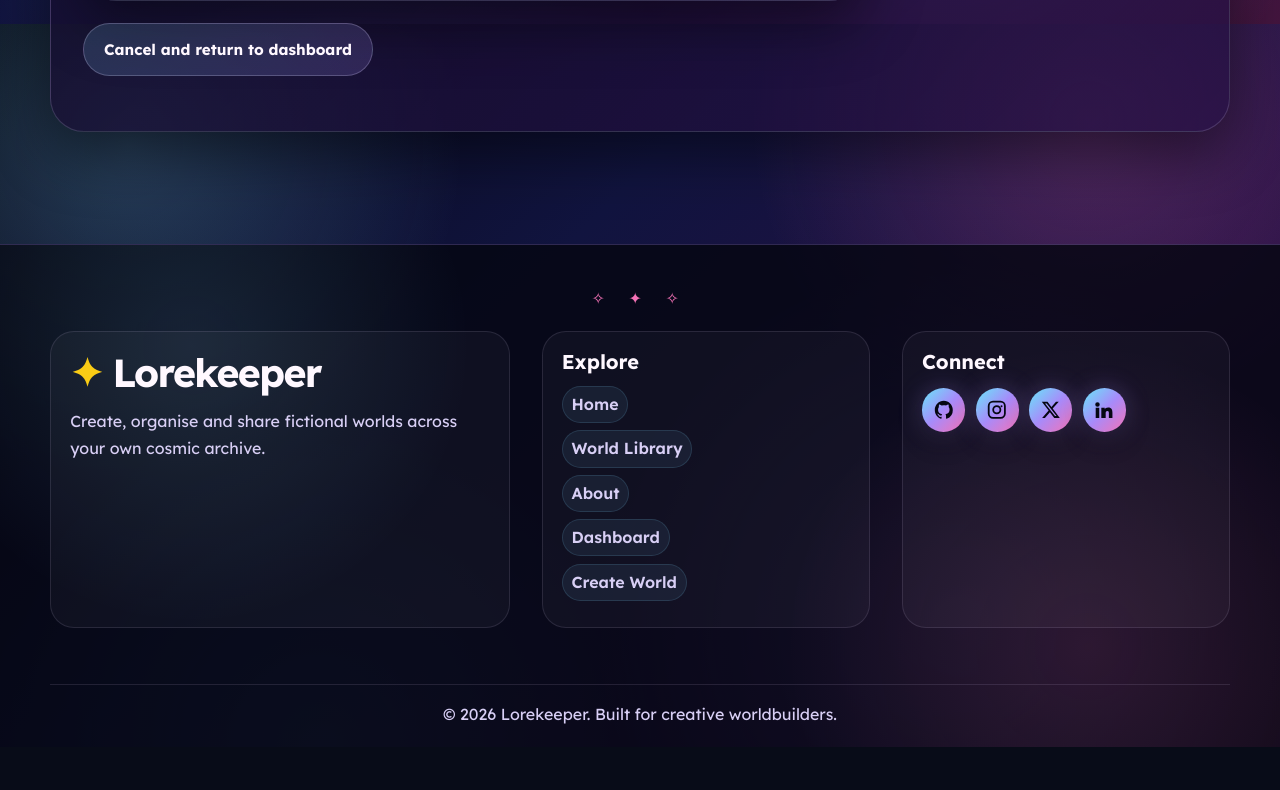
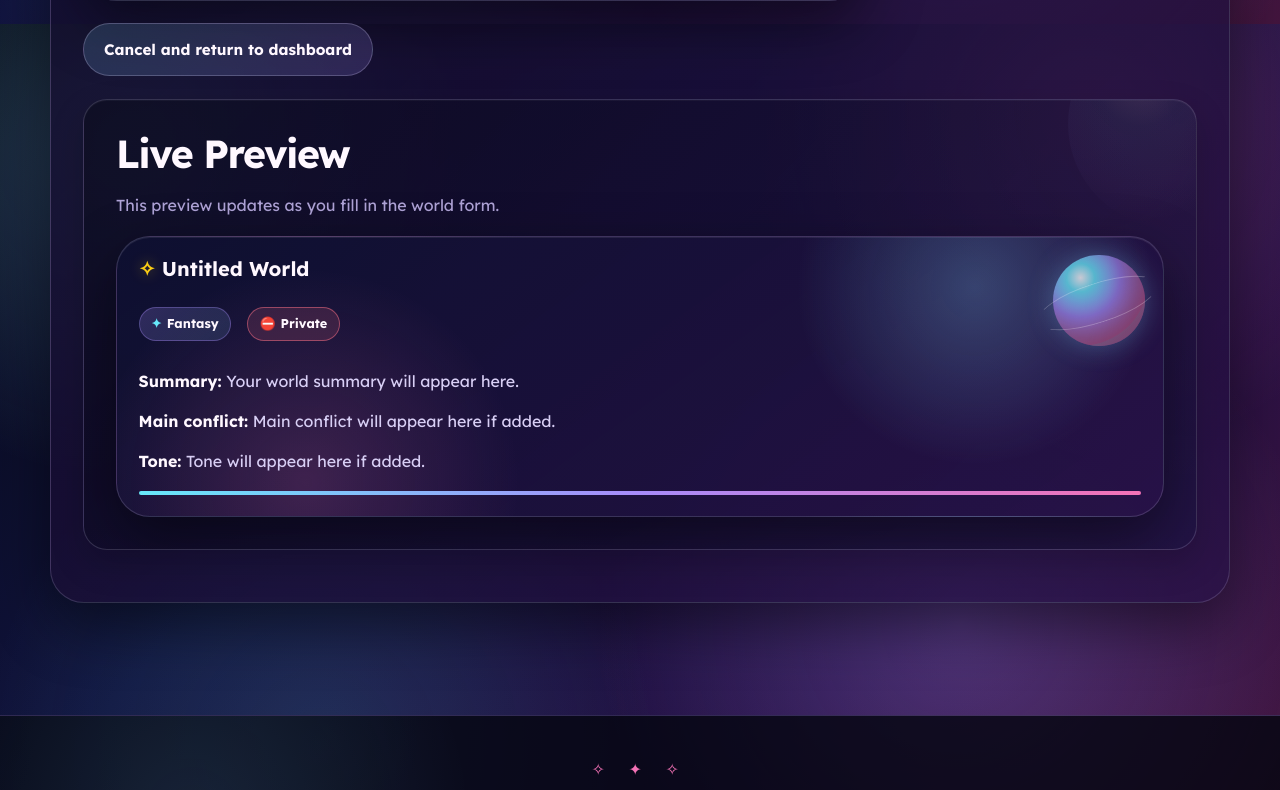
Before and after one commit to CtrlAltKismet/lorekeeper, a Django app: page /worlds/create/ in a window 1280 px wide. Shown: the part 1576-2366 px from the top of the page. Before the commit the page ends 2323 px from the top, so only its background shows below. Run offline with Django 5.2, Linux system fonts and the light colour scheme; the visitor is signed in with stand-in values (Sample User, id 1).

Commit message:
Added live world form preview to world form

```diff
--- a/worlds/static/worlds/css/style.css
+++ b/worlds/static/worlds/css/style.css
@@ -1442,6 +1442,24 @@ th {
     }
 }
 
+/* Live world form preview */
+
+.world-preview-panel {
+    margin-top: 2rem;
+}
+
+.world-preview-card {
+    margin-top: 1rem;
+}
+
+.world-preview-card h3 {
+    margin-top: 0;
+}
+
+.world-preview-card p {
+    margin-bottom: 0.8rem;
+}
+
 /* Reduced Motion Accessibility */
 
 @media (prefers-reduced-motion: reduce) {
--- a/worlds/static/worlds/js/script.js
+++ b/worlds/static/worlds/js/script.js
@@ -1,6 +1,17 @@
-// Lorekeeper JavaScript
+// Lorekeeper frontend JavaScript
 
 document.addEventListener("DOMContentLoaded", function () {
+    initialiseCollapsibleSections();
+    initialiseWorldFormPreview();
+});
+
+
+function initialiseCollapsibleSections() {
+    /*
+     * Allows users to show and hide content sections on detail pages.
+     * This is used on world, character and lore entry detail pages.
+     */
+
     const collapsibleButtons = document.querySelectorAll(".collapsible-toggle");
 
     collapsibleButtons.forEach(function (button) {
@@ -15,6 +26,7 @@ document.addEventListener("DOMContentLoaded", function () {
             const isExpanded = button.getAttribute("aria-expanded") === "true";
 
             button.setAttribute("aria-expanded", String(!isExpanded));
+
             targetContent.classList.toggle("collapsed-section");
 
             if (isExpanded) {
@@ -24,4 +36,89 @@ document.addEventListener("DOMContentLoaded", function () {
             }
         });
     });
-});
+}
+
+
+function initialiseWorldFormPreview() {
+    /*
+     * Updates the live preview card on the create/edit world form.
+     * If the preview card is not on the current page, the function stops.
+     */
+
+    const previewCard = document.getElementById("world-preview-card");
+
+    if (!previewCard) {
+        return;
+    }
+
+    // Get the Django form fields by their automatically generated IDs.
+    const titleInput = document.getElementById("id_title");
+    const genreInput = document.getElementById("id_genre");
+    const summaryInput = document.getElementById("id_summary");
+    const conflictInput = document.getElementById("id_main_conflict");
+    const toneInput = document.getElementById("id_tone");
+    const publicInput = document.getElementById("id_is_public");
+
+    // Get the preview elements that will be updated as the user types.
+    const previewTitle = document.getElementById("preview-title");
+    const previewGenre = document.getElementById("preview-genre");
+    const previewVisibility = document.getElementById("preview-visibility");
+    const previewSummary = document.getElementById("preview-summary");
+    const previewConflict = document.getElementById("preview-conflict");
+    const previewTone = document.getElementById("preview-tone");
+
+    function updatePreview() {
+        /*
+         * Copies the current form values into the preview card.
+         * Placeholder text is shown when fields are empty.
+         */
+
+        previewTitle.textContent = titleInput.value.trim() || "Untitled World";
+
+        if (genreInput.selectedIndex >= 0) {
+            previewGenre.textContent = genreInput.options[genreInput.selectedIndex].text;
+        } else {
+            previewGenre.textContent = "Genre not selected";
+        }
+
+        previewSummary.textContent = (
+            summaryInput.value.trim() || "Your world summary will appear here."
+        );
+
+        previewConflict.textContent = (
+            conflictInput.value.trim() || "Main conflict will appear here if added."
+        );
+
+        previewTone.textContent = (
+            toneInput.value.trim() || "Tone will appear here if added."
+        );
+
+        if (publicInput.checked) {
+            previewVisibility.textContent = "Public";
+            previewVisibility.classList.remove("badge-private");
+            previewVisibility.classList.add("badge-public");
+        } else {
+            previewVisibility.textContent = "Private";
+            previewVisibility.classList.remove("badge-public");
+            previewVisibility.classList.add("badge-private");
+        }
+    }
+
+    const formInputs = [
+        titleInput,
+        genreInput,
+        summaryInput,
+        conflictInput,
+        toneInput,
+        publicInput
+    ];
+
+    formInputs.forEach(function (input) {
+        if (input) {
+            input.addEventListener("input", updatePreview);
+            input.addEventListener("change", updatePreview);
+        }
+    });
+
+    updatePreview();
+}
--- a/worlds/templates/worlds/world_form.html
+++ b/worlds/templates/worlds/world_form.html
@@ -69,5 +69,50 @@
             </a>
         {% endif %}
     </div>
+
+    <section class="content-panel world-preview-panel">
+        <h2>Live Preview</h2>
+
+        <p class="muted">
+            This preview updates as you fill in the world form.
+        </p>
+
+        <article class="card world-preview-card" id="world-preview-card">
+            <h3 id="preview-title">Untitled World</h3>
+
+            <div class="action-row">
+                <span class="badge" id="preview-genre">
+                    Genre not selected
+                </span>
+
+                <span class="badge badge-private" id="preview-visibility">
+                    Private
+                </span>
+            </div>
+
+            <p>
+                <strong>Summary:</strong>
+                <span id="preview-summary">
+                    Your world summary will appear here.
+                </span>
+            </p>
+
+            <p>
+                <strong>Main conflict:</strong>
+                <span id="preview-conflict">
+                    Main conflict will appear here if added.
+                </span>
+            </p>
+
+            <p>
+                <strong>Tone:</strong>
+                <span id="preview-tone">
+                    Tone will appear here if added.
+                </span>
+            </p>
+
+            <div class="card-glow"></div>
+        </article>
+    </section>
 </section>
 {% endblock %}
```
